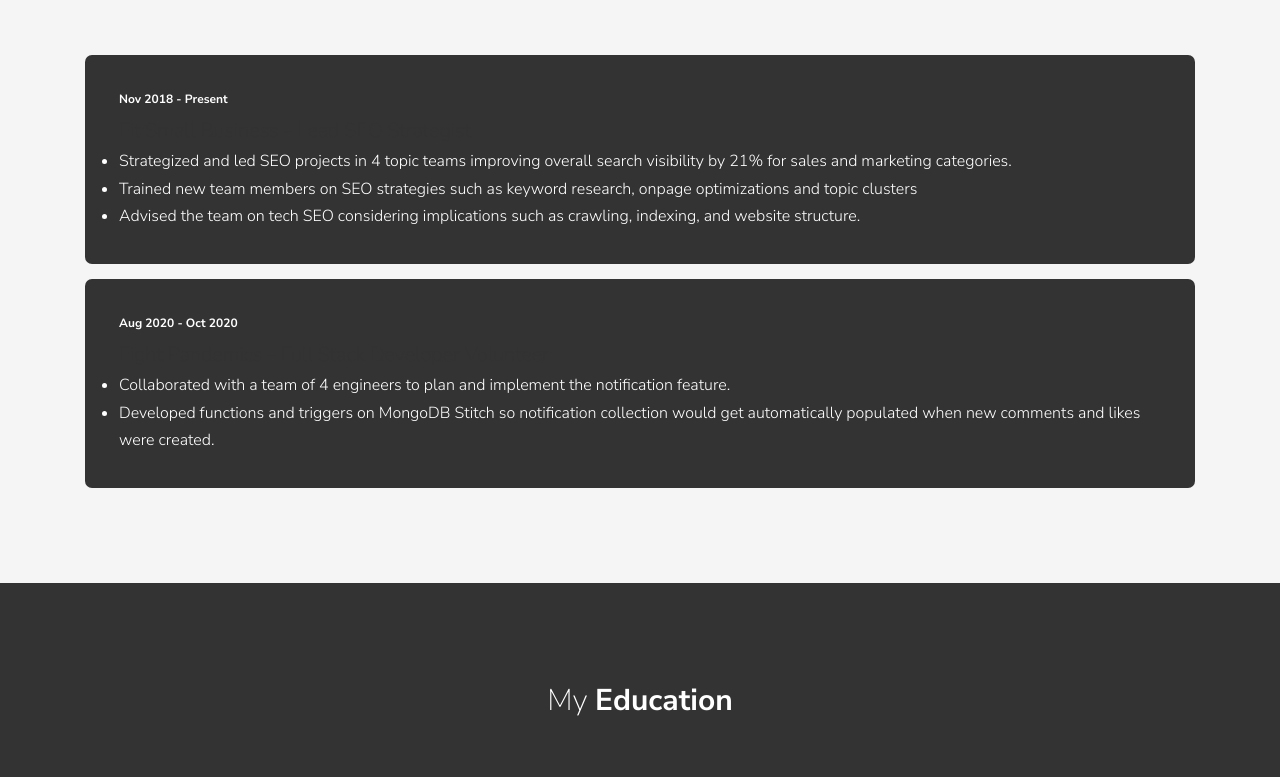
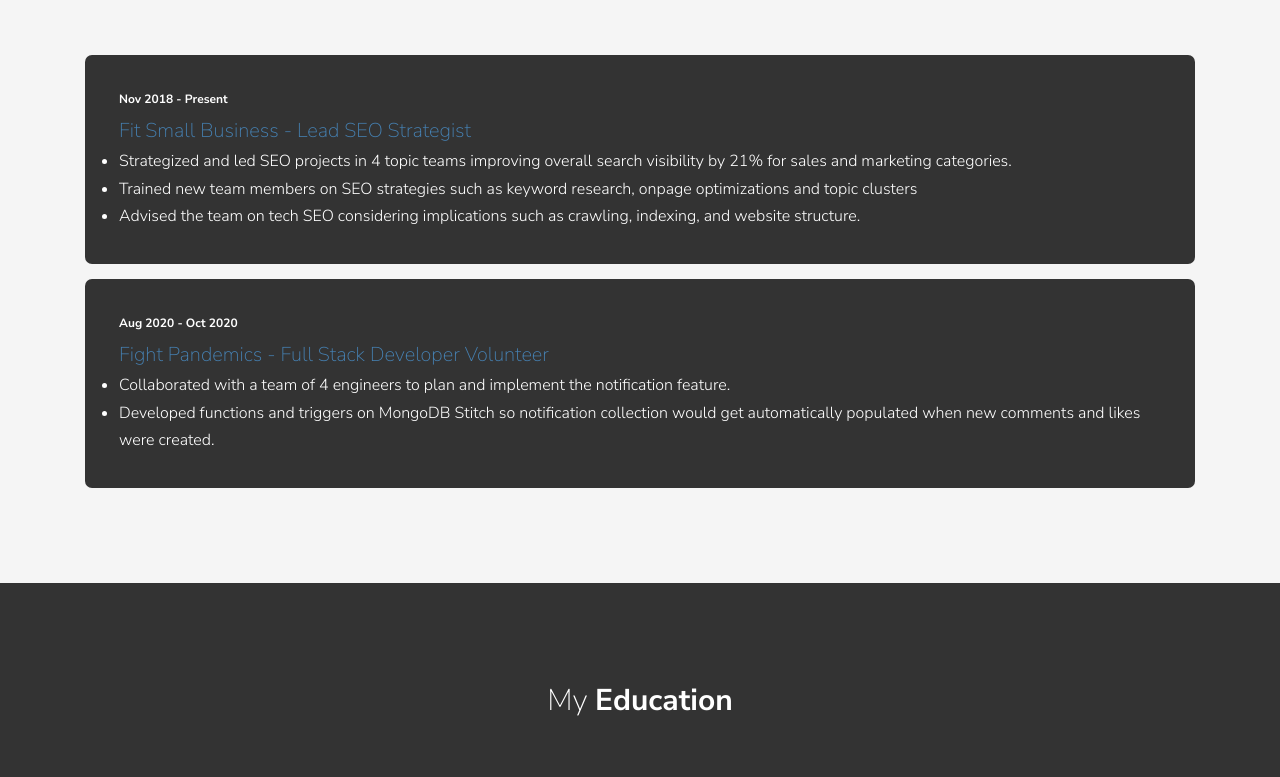
Before and after one commit to viniciuscsr/portfolio-website, a website: page public/index.html in a window 1280 px wide. Shown: the part 3160-3937 px from the top of the page. Drawn offline with Linux system fonts and the light colour scheme.

Commit message:
fix white section headings

```diff
--- a/public/index.html
+++ b/public/index.html
@@ -219,7 +219,7 @@
             </div>
         </div>
     </section>
-    <section class=" white-section" id="section-experience">
+    <section class="white-section" id="section-experience">
         <div class="container">
             <div class="row">
                 <div class="col-md-12 mb-5">
@@ -230,7 +230,7 @@
                 <div class="col-md-12">
                     <div class="resume-item mb-4 text-white">
                         <span class="date text-white "> Nov 2018 - Present </span>
-                        <h3>Fit Small Business - Lead SEO Strategist</h3>
+                        <h3 class="resume-item--heading">Fit Small Business - Lead SEO Strategist</h3>
                         <ul>
                             <li>Strategized and led SEO projects in 4 topic teams improving overall search visibility by
                                 21% for sales and marketing
@@ -244,7 +244,7 @@
                     </div>
                     <div class="resume-item mb-4 text-white">
                         <span class="date text-white "> Aug 2020 - Oct 2020</span>
-                        <h3>Fight Pandemics - Full Stack Developer Volunteer</h3>
+                        <h3 class="resume-item--heading">Fight Pandemics - Full Stack Developer Volunteer</h3>
                         <ul>
                             <li>Collaborated with a team of 4 engineers to plan and implement the notification feature.
                             </li>
--- a/public/sass/components/_resume-item.scss
+++ b/public/sass/components/_resume-item.scss
@@ -22,7 +22,7 @@
   color: #333;
 }
 
-.resume-item h3 {
+.white-section .resume-item--heading {
   color: #4682b4;
   font-size: 2rem;
 }
```
Also changed, not shown: public/css/animate.css, public/css/style.css.
